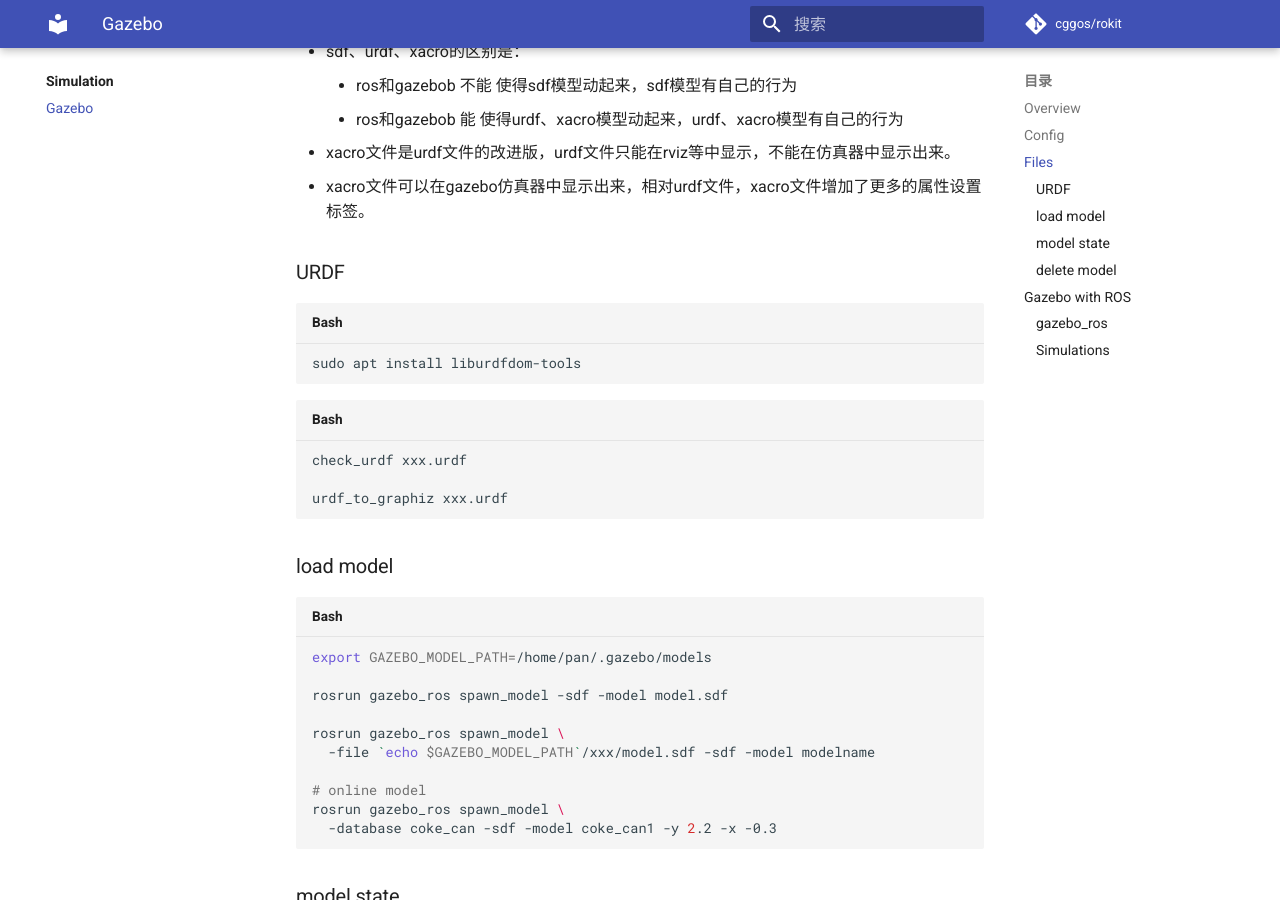
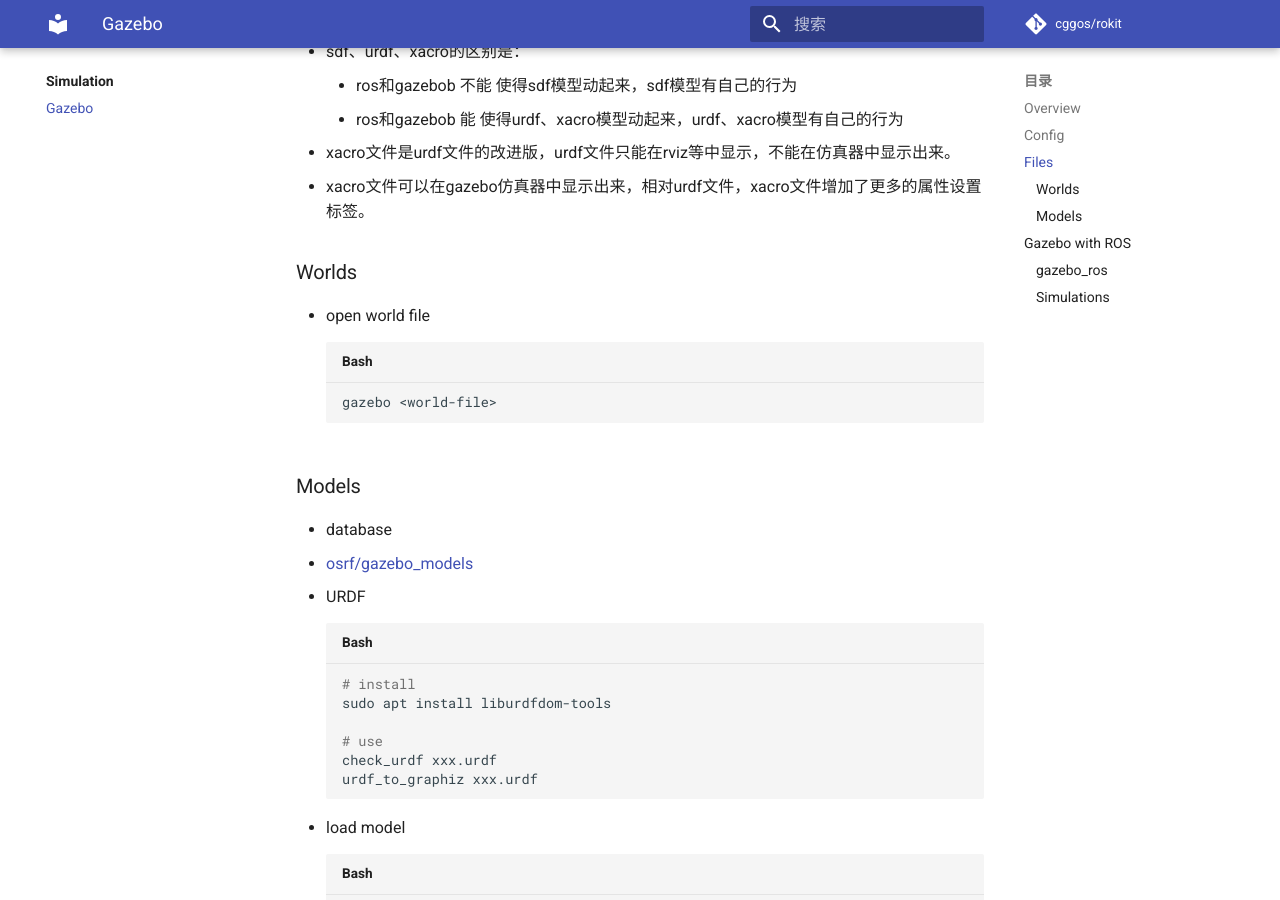
Before and after one commit to cggos/rokit, an MkDocs documentation site: the page built from docs/sim/gazebo.md, in a window 1280 px wide and 900 px high, scrolled down 1505 px. Built offline with MkDocs 1.6.1 and Material for MkDocs 9.7.7, drawn with Linux system fonts in a browser that asks for light colours; comment, search, counter and statistics services are not loaded.

Commit message:
update docs: sim/gazebo.md

````diff
--- a/docs/sim/gazebo.md
+++ b/docs/sim/gazebo.md
@@ -65,53 +65,61 @@
 - xacro文件是urdf文件的改进版，urdf文件只能在rviz等中显示，不能在仿真器中显示出来。
 - xacro文件可以在gazebo仿真器中显示出来，相对urdf文件，xacro文件增加了更多的属性设置标签。
 
-### URDF
 
-```sh
-sudo apt install liburdfdom-tools
-```
+### Worlds
 
-```sh
-check_urdf xxx.urdf
+* open world file
+  ```sh
+  gazebo <world-file>
+  ```
 
-urdf_to_graphiz xxx.urdf
-```
+### Models
 
-### load model
+* database
+  - [osrf/gazebo_models](https://github.com/osrf/gazebo_models)
 
-```sh
-export GAZEBO_MODEL_PATH=/home/pan/.gazebo/models
+* URDF
+  ```sh
+  # install
+  sudo apt install liburdfdom-tools
 
-rosrun gazebo_ros spawn_model -sdf -model model.sdf
+  # use
+  check_urdf xxx.urdf
+  urdf_to_graphiz xxx.urdf
+  ```
 
-rosrun gazebo_ros spawn_model \
-  -file `echo $GAZEBO_MODEL_PATH`/xxx/model.sdf -sdf -model modelname
+* load model
+  ```sh
+  export GAZEBO_MODEL_PATH=/home/pan/.gazebo/models
 
-# online model
-rosrun gazebo_ros spawn_model \
-  -database coke_can -sdf -model coke_can1 -y 2.2 -x -0.3
-```
+  rosrun gazebo_ros spawn_model -sdf -model model.sdf
 
-### model state
+  rosrun gazebo_ros spawn_model \
+    -file `echo $GAZEBO_MODEL_PATH`/xxx/model.sdf -sdf -model modelname
 
-```sh
-rostopic pub -r 20 /gazebo/set_model_state gazebo_msgs/ModelState \
-  '{model_name: coke_can1, \
-  pose: { position: { x: 1, y: 0, z: 2 }, \
-  orientation: {x: 0, y: 0.491983115673, z: 0, w: 0.870604813099 } },
-  twist: { linear: { x: 0, y: 0, z: 0 }, \
-  angular: { x: 0, y: 0, z: 0}  }, \
-  reference_frame: world }'
+  # online model
+  rosrun gazebo_ros spawn_model \
+    -database coke_can -sdf -model coke_can1 -y 2.2 -x -0.3
+  ```
 
-rostopic echo -n 1 /gazebo/model_states
-rostopic echo -n 1 /gazebo/link_states
-```
+* model state
+  ```sh
+  rostopic pub -r 20 /gazebo/set_model_state gazebo_msgs/ModelState \
+    '{model_name: coke_can1, \
+    pose: { position: { x: 1, y: 0, z: 2 }, \
+    orientation: {x: 0, y: 0.491983115673, z: 0, w: 0.870604813099 } },
+    twist: { linear: { x: 0, y: 0, z: 0 }, \
+    angular: { x: 0, y: 0, z: 0}  }, \
+    reference_frame: world }'
 
-### delete model
+  rostopic echo -n 1 /gazebo/model_states
+  rostopic echo -n 1 /gazebo/link_states
+  ```
 
-```sh
-rosservice call gazebo/delete_model '{model_name: xxx}'
-```
+* delete model
+  ```sh
+  rosservice call gazebo/delete_model '{model_name: xxx}'
+  ```
 
 
 ## Gazebo with ROS
````
